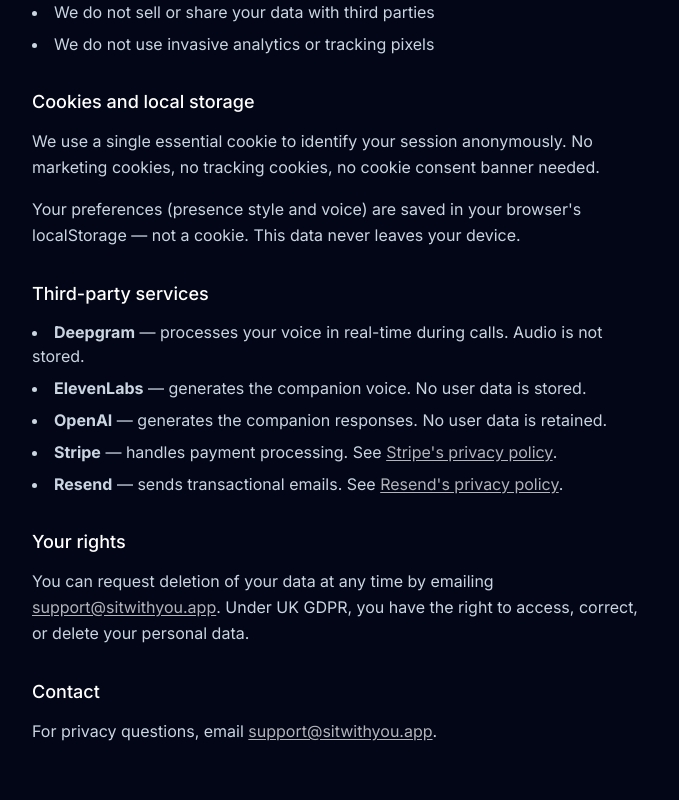
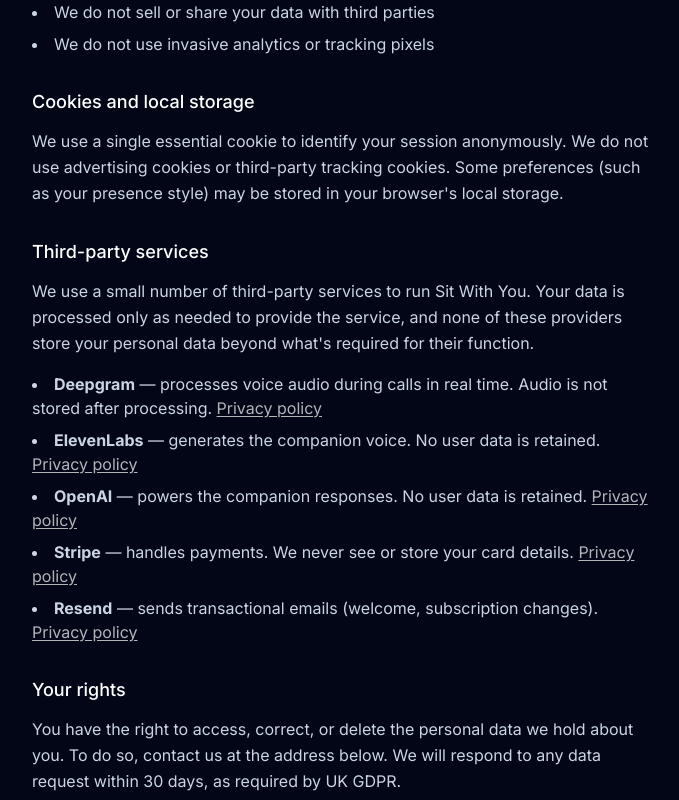
Before and after one commit to dkennedy1984/still-here, a Next.js app in the folder apps/web/: page /privacy in a window 1280 px wide. Shown: the part 700-1500 px from the top of the page, without its empty margins (296-975 px from the left). Built offline with nearby package versions, Linux system fonts and the light colour scheme.

Commit message:
fix: cleaner privacy policy, verified terms coverage

```diff
--- a/apps/web/src/app/privacy/page.tsx
+++ b/apps/web/src/app/privacy/page.tsx
@@ -23,7 +23,7 @@
         <li>Payment information (handled entirely by Stripe — we never see your card details)</li>
       </ul>
 
-      <h2 className="text-lg font-medium text-white mt-8 mb-3">What we don't collect</h2>
+      <h2 className="text-lg font-medium text-white mt-8 mb-3">What we don&apos;t collect</h2>
       <ul className="list-disc list-inside text-slate-300 space-y-2 mb-6">
         <li>We do not record or store audio from your calls</li>
         <li>We do not store transcripts of what you say (unless you explicitly opt in)</li>
@@ -33,23 +33,33 @@
       </ul>
 
       <h2 className="text-lg font-medium text-white mt-8 mb-3">Cookies and local storage</h2>
-      <p className="text-slate-300 leading-relaxed mb-4">We use a single essential cookie to identify your session anonymously. No marketing cookies, no tracking cookies, no cookie consent banner needed.</p>
-      <p className="text-slate-300 leading-relaxed mb-6">Your preferences (presence style and voice) are saved in your browser&apos;s localStorage — not a cookie. This data never leaves your device.</p>
+      <p className="text-slate-300 leading-relaxed mb-4">We use a single essential cookie to identify your session anonymously. We do not use advertising cookies or third-party tracking cookies. Some preferences (such as your presence style) may be stored in your browser&apos;s local storage.</p>
 
       <h2 className="text-lg font-medium text-white mt-8 mb-3">Third-party services</h2>
+      <p className="text-slate-300 leading-relaxed mb-4">We use a small number of third-party services to run Sit With You. Your data is processed only as needed to provide the service, and none of these providers store your personal data beyond what&apos;s required for their function.</p>
       <ul className="list-disc list-inside text-slate-300 space-y-2 mb-6">
-        <li><strong>Deepgram</strong> — processes your voice in real-time during calls. Audio is not stored.</li>
-        <li><strong>ElevenLabs</strong> — generates the companion voice. No user data is stored.</li>
-        <li><strong>OpenAI</strong> — generates the companion responses. No user data is retained.</li>
-        <li><strong>Stripe</strong> — handles payment processing. See <a href="https://stripe.com/privacy" target="_blank" rel="noopener noreferrer" className="text-white/70 hover:text-white underline underline-offset-2">Stripe&apos;s privacy policy</a>.</li>
-        <li><strong>Resend</strong> — sends transactional emails. See <a href="https://resend.com/privacy" target="_blank" rel="noopener noreferrer" className="text-white/70 hover:text-white underline underline-offset-2">Resend&apos;s privacy policy</a>.</li>
+        <li>
+          <strong>Deepgram</strong> — processes voice audio during calls in real time. Audio is not stored after processing. <a href="https://deepgram.com/privacy" target="_blank" rel="noopener noreferrer" className="text-white/70 hover:text-white underline underline-offset-2">Privacy policy</a>
+        </li>
+        <li>
+          <strong>ElevenLabs</strong> — generates the companion voice. No user data is retained. <a href="https://elevenlabs.io/privacy" target="_blank" rel="noopener noreferrer" className="text-white/70 hover:text-white underline underline-offset-2">Privacy policy</a>
+        </li>
+        <li>
+          <strong>OpenAI</strong> — powers the companion responses. No user data is retained. <a href="https://openai.com/privacy" target="_blank" rel="noopener noreferrer" className="text-white/70 hover:text-white underline underline-offset-2">Privacy policy</a>
+        </li>
+        <li>
+          <strong>Stripe</strong> — handles payments. We never see or store your card details. <a href="https://stripe.com/privacy" target="_blank" rel="noopener noreferrer" className="text-white/70 hover:text-white underline underline-offset-2">Privacy policy</a>
+        </li>
+        <li>
+          <strong>Resend</strong> — sends transactional emails (welcome, subscription changes). <a href="https://resend.com/legal/privacy-policy" target="_blank" rel="noopener noreferrer" className="text-white/70 hover:text-white underline underline-offset-2">Privacy policy</a>
+        </li>
       </ul>
 
       <h2 className="text-lg font-medium text-white mt-8 mb-3">Your rights</h2>
-      <p className="text-slate-300 leading-relaxed mb-6">You can request deletion of your data at any time by emailing <a href="mailto:support@sitwithyou.app" className="text-white/70 hover:text-white underline underline-offset-2">support@sitwithyou.app</a>. Under UK GDPR, you have the right to access, correct, or delete your personal data.</p>
+      <p className="text-slate-300 leading-relaxed mb-4">You have the right to access, correct, or delete the personal data we hold about you. To do so, contact us at the address below. We will respond to any data request within 30 days, as required by UK GDPR.</p>
 
       <h2 className="text-lg font-medium text-white mt-8 mb-3">Contact</h2>
-      <p className="text-slate-300 leading-relaxed mb-6">For privacy questions, email <a href="mailto:support@sitwithyou.app" className="text-white/70 hover:text-white underline underline-offset-2">support@sitwithyou.app</a>.</p>
+      <p className="text-slate-300 leading-relaxed mb-4">For any privacy questions, email us at <a href="mailto:hello@sitwithyou.app" className="text-white/70 hover:text-white underline underline-offset-2">hello@sitwithyou.app</a>.</p>
     </ContentLayout>
   );
 }
--- a/apps/web/src/app/terms/page.tsx
+++ b/apps/web/src/app/terms/page.tsx
@@ -29,8 +29,7 @@
       <p className="text-slate-300 leading-relaxed mb-6">Paid subscribers (£8 per month) get:</p>
       <ul className="list-disc list-inside text-slate-300 space-y-2 mb-6">
         <li>Unlimited calls, up to 60 minutes each</li>
-        <li>All presence styles (Quiet, Check-ins, Talk)</li>
-        <li>Choice of voice</li>
+        <li>All presence styles (Quiet, Warm, Focused)</li>
         <li>Gentle support if you ask for it</li>
       </ul>
       <p className="text-slate-300 leading-relaxed mb-6">Subscriptions are billed monthly through Stripe at the price shown at checkout. You can cancel anytime — access continues until the end of your billing period.</p>
@@ -41,16 +40,19 @@
       <p className="text-slate-300 leading-relaxed mb-6">We take your privacy seriously. See our <a href="/privacy" className="text-white/70 hover:text-white underline underline-offset-2">Privacy Policy</a> for details on what we collect and how we use it.</p>
 
       <h2 className="text-lg font-medium text-white mt-8 mb-3">6. Safety</h2>
-      <p className="text-slate-300 leading-relaxed mb-6">Sit With You is not a crisis service. If you are in crisis, please contact Samaritans on 116 123 (UK) or your local emergency services. We may provide helpline information during a call if we detect distress.</p>
+      <p className="text-slate-300 leading-relaxed mb-6">Sit With You is not a crisis service. If you are in crisis, please contact Samaritans on 116 123 (UK) or your local emergency services. We may direct you to crisis helplines during a call if we detect signs of distress.</p>
 
       <h2 className="text-lg font-medium text-white mt-8 mb-3">7. Liability</h2>
-      <p className="text-slate-300 leading-relaxed mb-6">Sit With You is provided as-is. We do our best to keep the service running but cannot guarantee uninterrupted availability. We are not liable for any decisions you make while using the service.</p>
+      <p className="text-slate-300 leading-relaxed mb-6">Sit With You is not a medical service, mental health service, or substitute for professional care. It is provided as-is for productivity and focus support only. We do our best to keep the service running but cannot guarantee uninterrupted availability. We are not liable for any decisions you make while using the service.</p>
 
       <h2 className="text-lg font-medium text-white mt-8 mb-3">8. Changes</h2>
       <p className="text-slate-300 leading-relaxed mb-6">We may update these terms from time to time. Continued use of the service after changes constitutes acceptance.</p>
 
       <h2 className="text-lg font-medium text-white mt-8 mb-3">9. Contact</h2>
       <p className="text-slate-300 leading-relaxed mb-6">Questions about these terms? Email us at <a href="mailto:support@sitwithyou.app" className="text-white/70 hover:text-white underline underline-offset-2">support@sitwithyou.app</a>.</p>
+
+      <h2 className="text-lg font-medium text-white mt-8 mb-3">10. Data processing</h2>
+      <p className="text-slate-300 leading-relaxed mb-6">By using Sit With You, you agree to the processing of your data as described in our <a href="/privacy" className="text-white/70 hover:text-white underline underline-offset-2">Privacy Policy</a>. We process only the minimum data required to provide the service and comply with applicable data protection law, including UK GDPR.</p>
     </ContentLayout>
   );
 }
```
